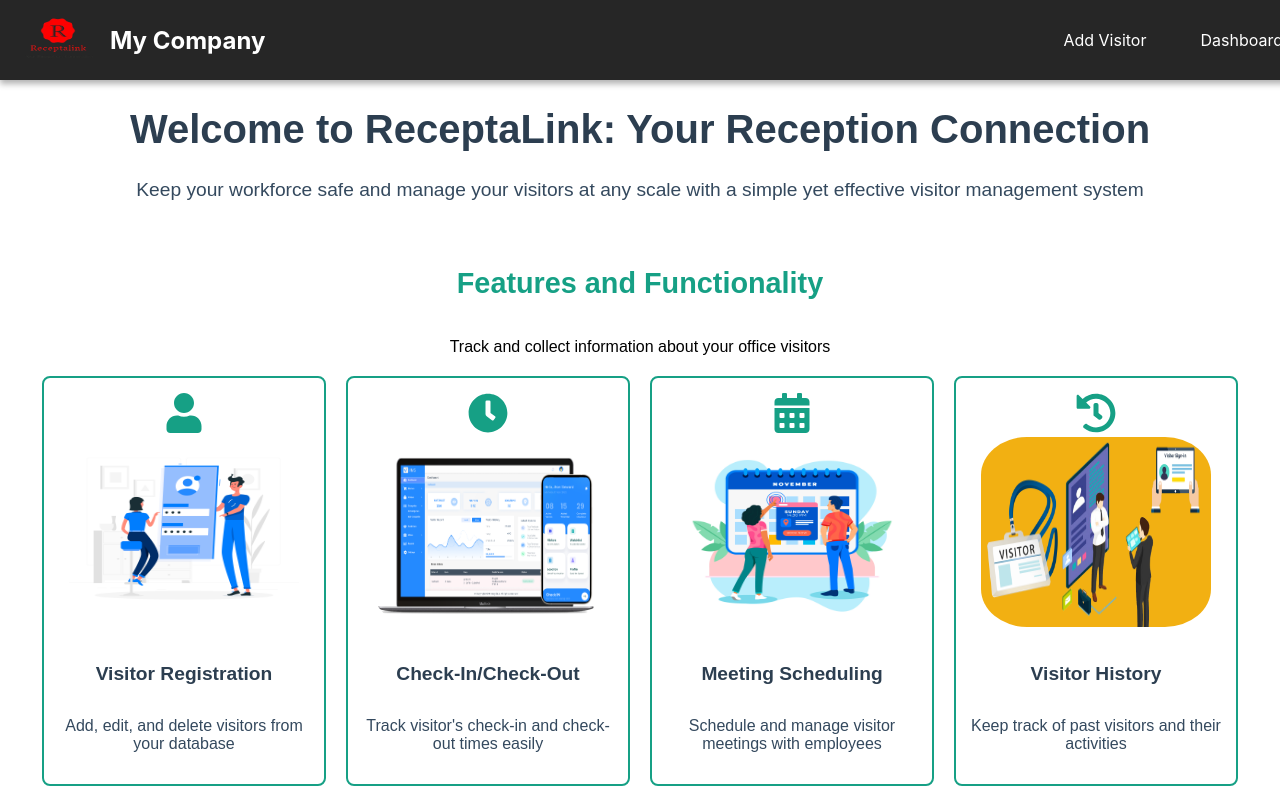
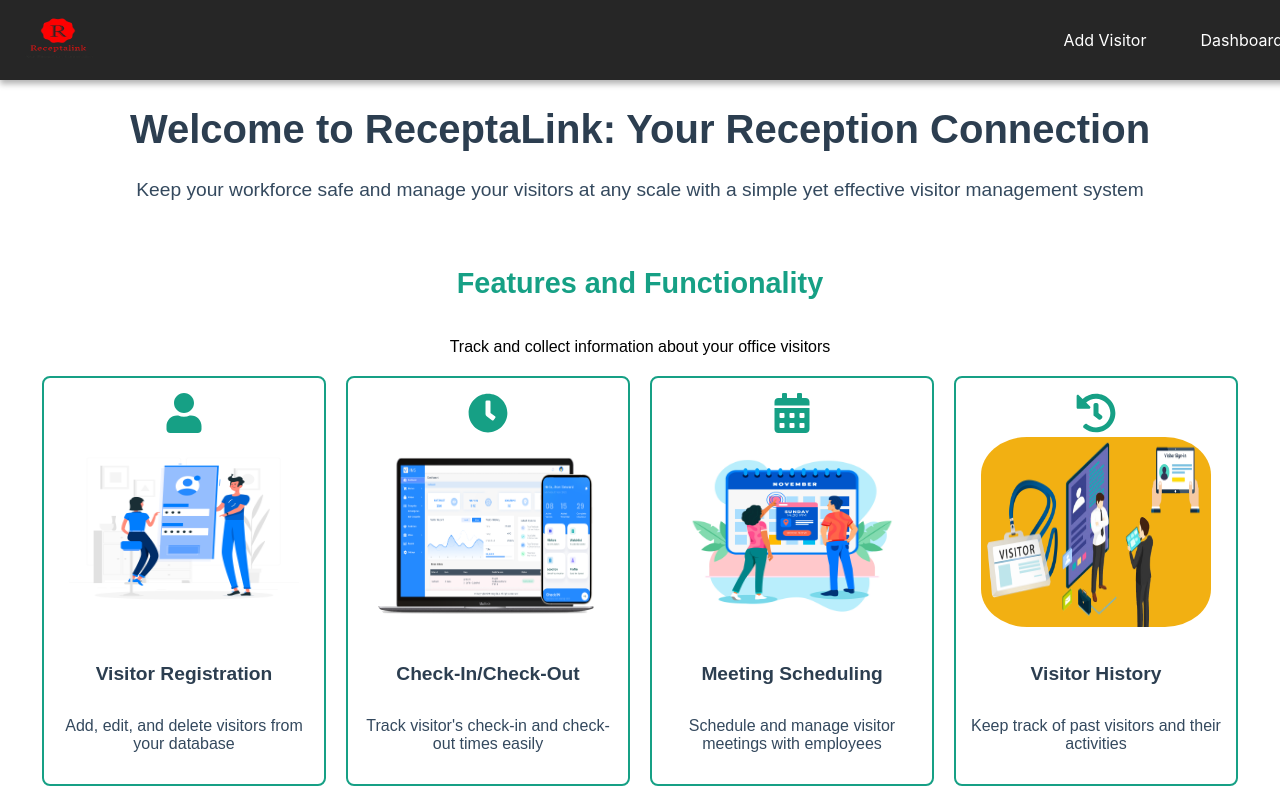
Before and after one commit to sachin59921/ReceptaLink-Your-Reception-Connection, a React (Create React App) app: page /Home in a window 1280 px wide. Shown: the top 800 px of the page. Built offline with nearby package versions, Linux system fonts and the light colour scheme; the HTML template or start-up script is replaced by a standard one.

Commit message:
remove: eliminate company name from Navbar component

```diff
--- a/src/components/Navbar.js
+++ b/src/components/Navbar.js
@@ -90,7 +90,6 @@
             width={80}
             style={{ marginRight: "10px", borderRadius: "50%" }}
           />
-          My Company
         </Link>
 
         {/* Navigation Links */}
```
